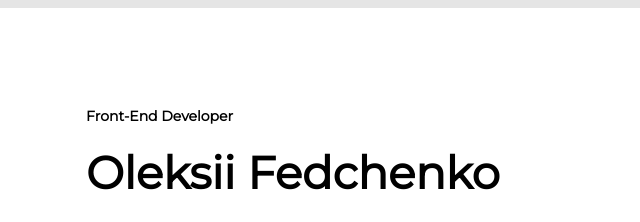
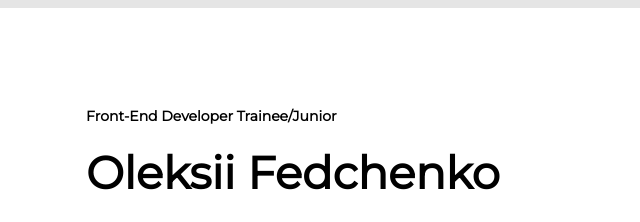
Before and after one commit to oleksii-fedchenko/my-first-site, a plain HTML site: page index.html in a window 1280 px wide. Shown: the top 222 px of the page, 382-1022 px from the left. Drawn offline with Linux system fonts and the light colour scheme.

Commit message:
Update index.html

```diff
--- a/index.html
+++ b/index.html
@@ -16,7 +16,7 @@
         <div class="main-content-section">
             <!-- About Me section -->
             <div class="about-me-section">
-                <h2 class="about-me-profession">Front-End Developer</h2>
+                <h2 class="about-me-profession">Front-End Developer Trainee/Junior</h2>
                 <h1 class="my-name">Oleksii Fedchenko</h1>
 
                 <p class="about-me-description">Lorem ipsum dolor sit amet, consectetur adipiscing elit, sed do eiusmod tempor incididunt ut labore et dolore magna aliqua. Quis ipsum suspendisse ultrices gravida. Risus commodo viverra maecenas accumsan lacus vel facilisis. </p>
```
